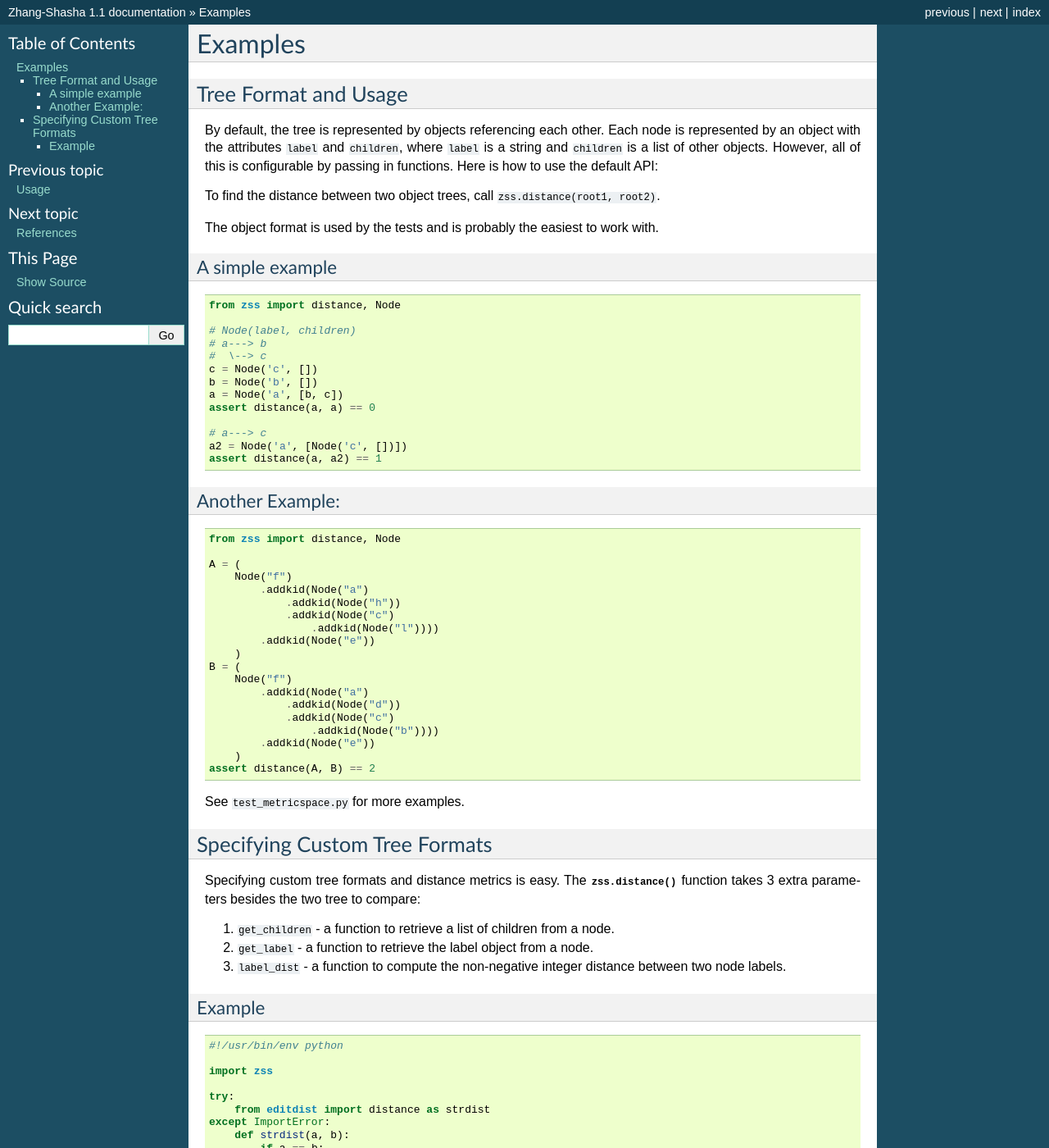
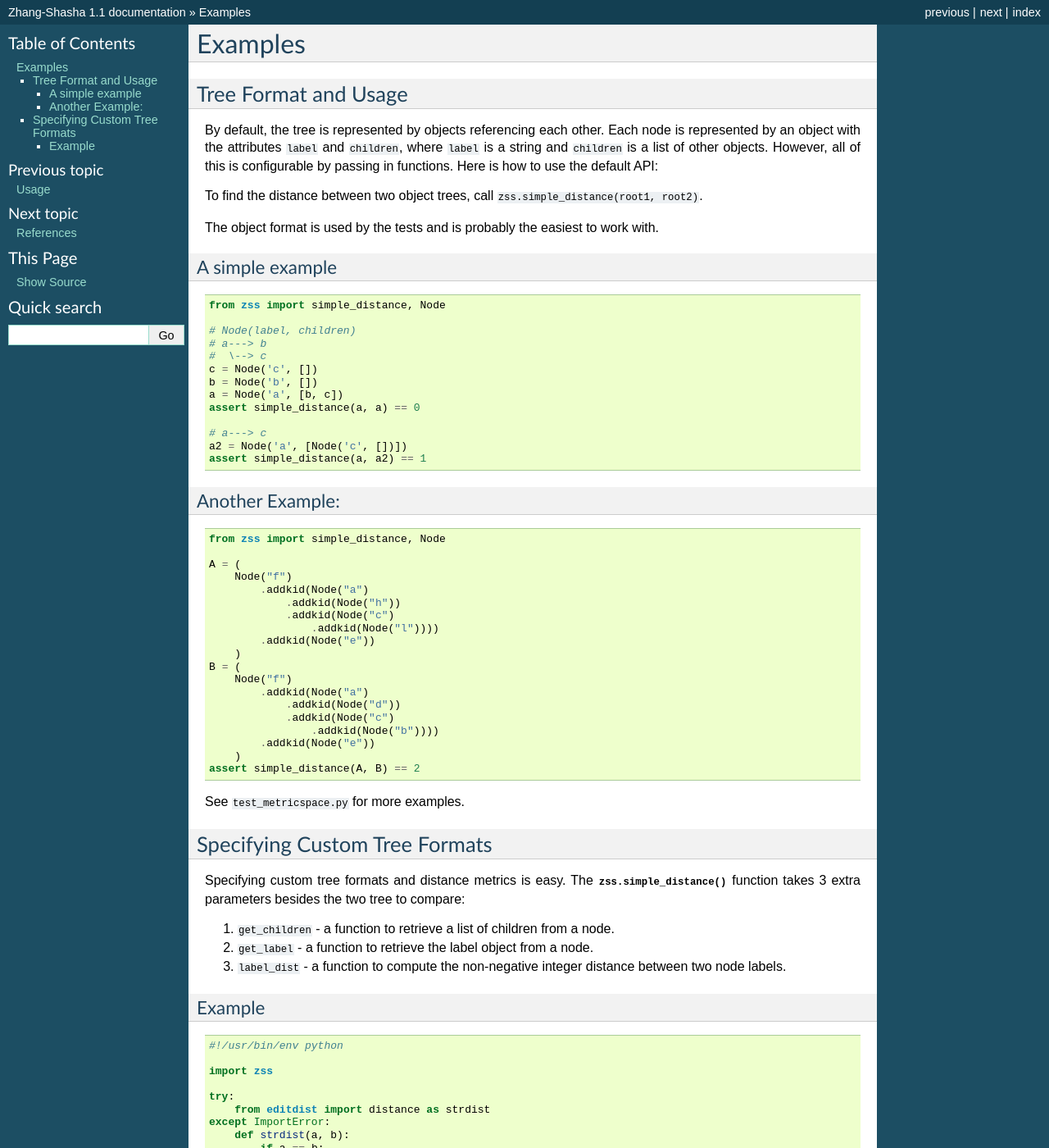
Before and after one commit to timtadh/zhang-shasha, a Sphinx documentation site: the page built from docs/examples.rst, in a window 1280 px wide and 1400 px high. Shown: the whole window at 82% size. Built offline with Sphinx 7.4.7, drawn with Linux system fonts in a browser that asks for light colours; some of the changed text lies outside the part shown.

```diff
--- a/docs/examples.rst
+++ b/docs/examples.rst
@@ -11,7 +11,7 @@ objects. However, all of this is configurable by passing in functions. Here is
 how to use the default API:
 
 To find the distance between two object trees, call
-``zss.distance(root1, root2)``.
+``zss.simple_distance(root1, root2)``.
 
 The object format is used by the tests and is probably the easiest to work
 with.
@@ -21,7 +21,7 @@ A simple example
 
 ::
 
-    from zss import distance, Node
+    from zss import simple_distance, Node
 
     # Node(label, children)
     # a---> b
@@ -29,18 +29,18 @@ A simple example
     c = Node('c', [])
     b = Node('b', [])
     a = Node('a', [b, c])
-    assert distance(a, a) == 0
+    assert simple_distance(a, a) == 0
 
     # a---> c
     a2 = Node('a', [Node('c', [])])
-    assert distance(a, a2) == 1
+    assert simple_distance(a, a2) == 1
 
 Another Example:
 ^^^^^^^^^^^^^^^^
 
 ::
 
-    from zss import distance, Node
+    from zss import simple_distance, Node
 
     A = (
         Node("f")
@@ -58,7 +58,7 @@ Another Example:
                     .addkid(Node("b"))))
             .addkid(Node("e"))
         )
-    assert distance(A, B) == 2
+    assert simple_distance(A, B) == 2
 
 
 See ``test_metricspace.py`` for more examples.
@@ -68,8 +68,8 @@ Specifying Custom Tree Formats
 ------------------------------
 
 Specifying custom tree formats and distance metrics is easy. The
-:py:func:`zss.distance` function takes 3 extra parameters besides the two tree
-to compare:
+:py:func:`zss.simple_distance` function takes 3 extra parameters besides the
+two tree to compare:
 
 1. ``get_children`` - a function to retrieve a list of children from a node.
 2. ``get_label`` - a function to retrieve the label object from a node.
@@ -137,7 +137,7 @@ Example
         .addkid(WeirdNode("e"))
     )
 
-    dist = zss.distance(
+    dist = zss.simple_distance(
         A, B, WeirdNode.get_children, WeirdNode.get_label, weird_dist)
 
     print dist
--- a/docs/index.rst
+++ b/docs/index.rst
@@ -43,12 +43,12 @@ To compare the distance between two trees, you need:
 3. A node-node distance function. By default, :py:mod:`zss` compares the edit
    distance between the nodes' labels. :py:mod:`zss` currently only knows how
    to handle nodes with string labels.
-4. Functions to let :py:func:`zss.distance` traverse your tree.
+4. Functions to let :py:func:`zss.simple_distance` traverse your tree.
 
 Here is an example using the library's built-in default node structure and edit
 distance function::
 
-    from zss import distance, Node
+    from zss import simple_distance, Node
 
     A = (
         Node("f")
@@ -66,7 +66,7 @@ distance function::
                     .addkid(Node("b"))))
             .addkid(Node("e"))
         )
-    assert distance(A, B) == 2
+    assert simple_distance(A, B) == 2
 
 :doc:`See more examples <examples>`
 
--- a/docs/usage.rst
+++ b/docs/usage.rst
@@ -3,7 +3,9 @@ Usage
 
 .. automodule:: zss
 
-.. autofunction:: zss.distance(A, B, get_children=zss.Node.get_distance, get_label=zss.Node.get_label, label_dist=strdist)
+.. autofunction:: zss.distance
+
+.. autofunction:: zss.simple_distance(A, B, get_children=zss.Node.get_distance, get_label=zss.Node.get_label, label_dist=strdist)
 
 .. autoclass:: zss.Node
     :members:
```
Also changed, not shown: README.rst (+9 -9 lines), docs/references.rst (+4 -4 lines), 1 other file.
